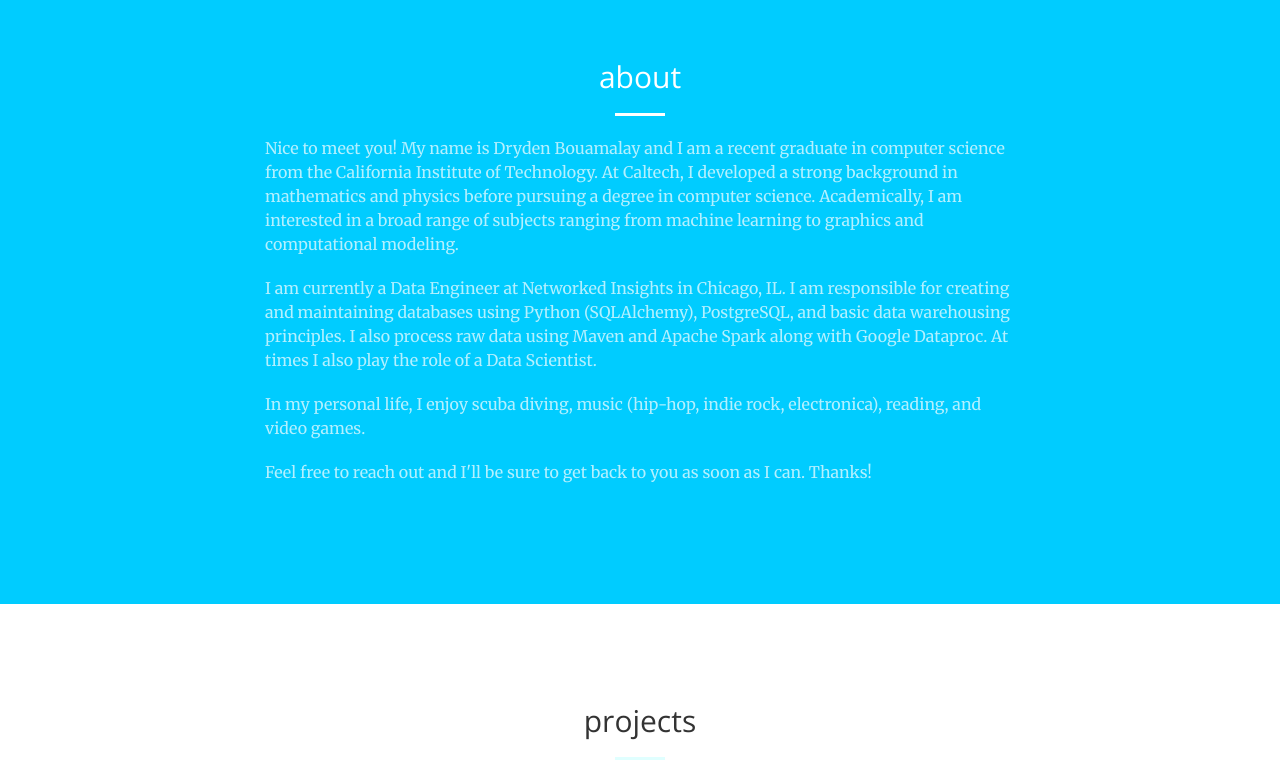
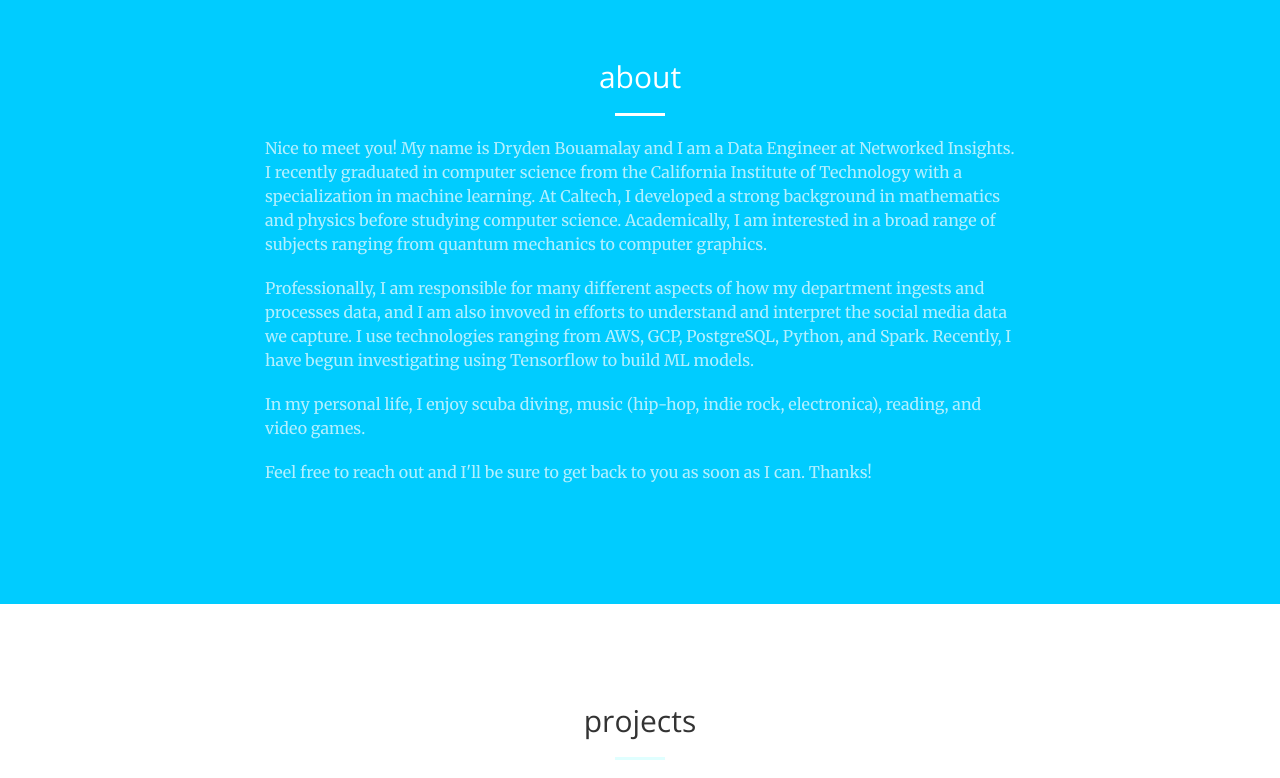
Before and after one commit to drydenb/drydenb.github.io, a website: page index.html in a window 1280 px wide. Shown: the part 840-1618 px from the top of the page. Drawn offline with nearby package versions, Linux system fonts and the light colour scheme.

Commit message:
slight rewording on index.html, renamed resume to fix 404 issue

```diff
--- a/index.html
+++ b/index.html
@@ -88,9 +88,9 @@
                     <h2 class="section-heading">about</h2>
                     <hr class="light">
 
-                    <p class="text-faded text-left"> Nice to meet you! My name is Dryden Bouamalay and I am a recent graduate in computer science from the California Institute of Technology. At Caltech, I developed a strong background in mathematics and physics before pursuing a degree in computer science. Academically, I am interested in a broad range of subjects ranging from machine learning to graphics and computational modeling. </p>
+                    <p class="text-faded text-left"> Nice to meet you! My name is Dryden Bouamalay and I am a Data Engineer at Networked Insights. I recently graduated in computer science from the California Institute of Technology with a specialization in machine learning. At Caltech, I developed a strong background in mathematics and physics before studying computer science. Academically, I am interested in a broad range of subjects ranging from quantum mechanics to computer graphics. </p>
 
-                    <p class="text-faded text-left"> I am currently a Data Engineer at Networked Insights in Chicago, IL. I am responsible for creating and maintaining databases using Python (SQLAlchemy), PostgreSQL, and basic data warehousing principles. I also process raw data using Maven and Apache Spark along with Google Dataproc. At times I also play the role of a Data Scientist. </p>
+                    <p class="text-faded text-left"> Professionally, I am responsible for many different aspects of how my department ingests and processes data, and I am also invoved in efforts to understand and interpret the social media data we capture. I use technologies ranging from AWS, GCP, PostgreSQL, Python, and Spark. Recently, I have begun investigating using Tensorflow to build ML models. </p>
 
                     <p class="text-faded text-left"> In my personal life, I enjoy scuba diving, music (hip-hop, indie rock, electronica), reading, and video games.</p>
 
```
Also changed, not shown: 2 other files.
